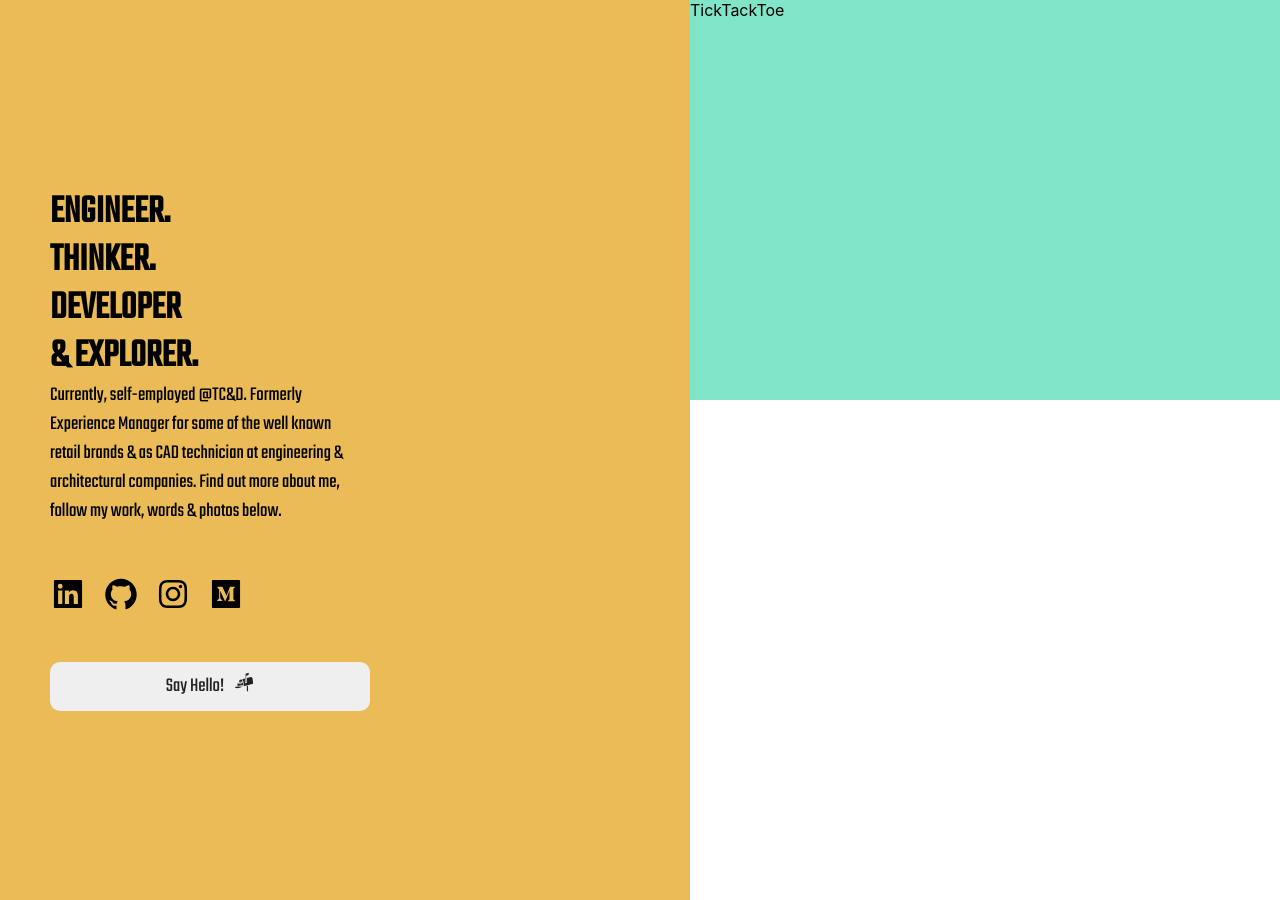
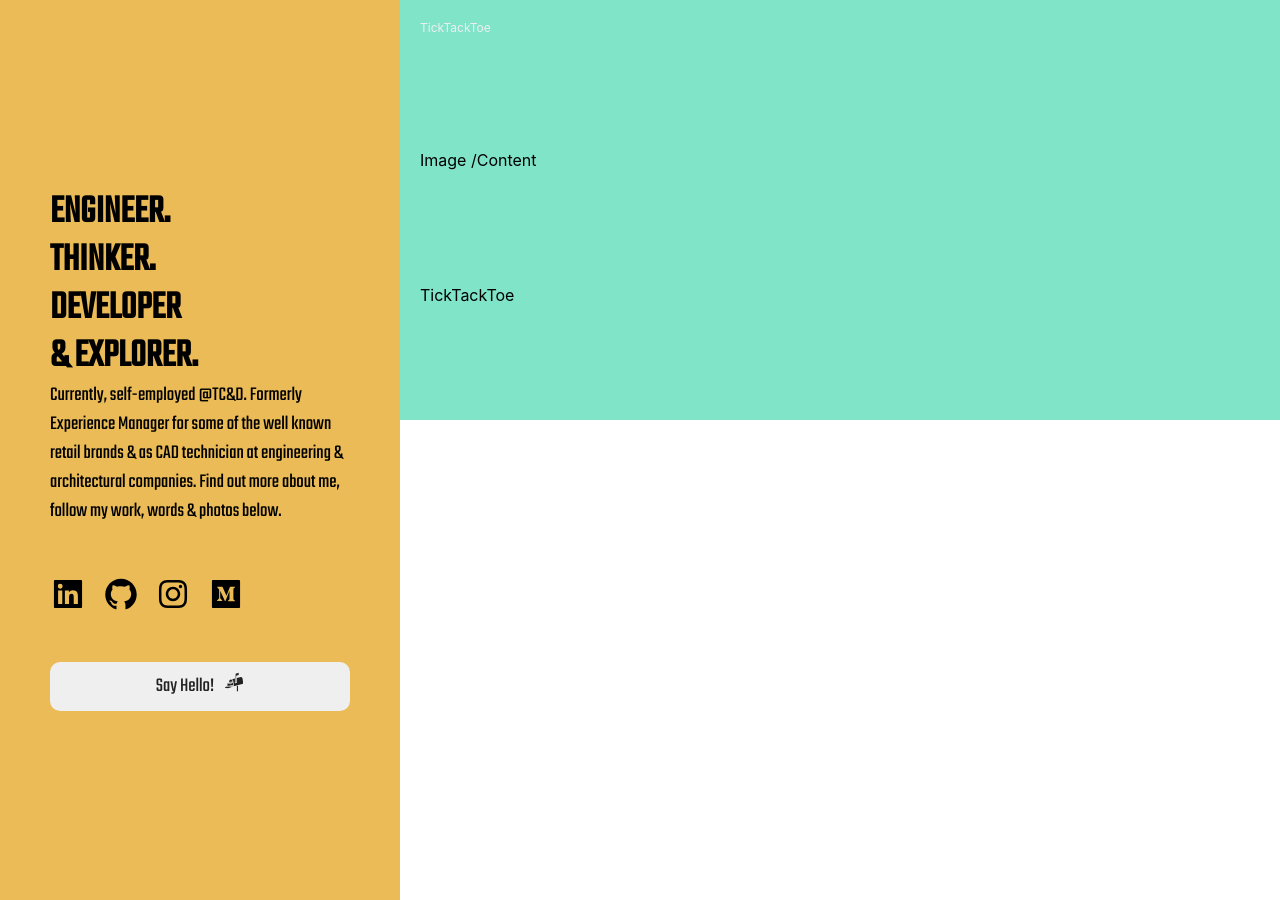
Before and after one commit to EdAncerys/PP-Website-ReactApp, a React (Create React App) app: page / in a window 1280 px wide. Built offline with nearby package versions, Linux system fonts and the light colour scheme.

Commit message:
Add TickTackToe banner headder

```diff
--- a/src/App.js
+++ b/src/App.js
@@ -22,6 +22,6 @@ export default function App({ props }) {
 const styles = {
   container: {
     display: 'grid',
-    gridTemplateColumns: 'auto auto',
+    gridTemplateColumns: '400px auto',
   },
 };
--- a/src/components/AboutBanner/AboutBanner.jsx
+++ b/src/components/AboutBanner/AboutBanner.jsx
@@ -32,7 +32,6 @@ const styles = {
     height: '100vh',
     backgroundColor: colors.yellow,
     padding: 50,
-    minWidth: 300,
     userSelect: 'none',
     cursor: 'default',
   },
--- a/src/components/AboutBanner/MailMeButton.jsx
+++ b/src/components/AboutBanner/MailMeButton.jsx
@@ -37,7 +37,6 @@ export default function MailMeButton({
         padding: 10,
         cursor: 'pointer',
         fontSize: 20,
-        maxWidth: 300,
         transform: clickEffect ? 'scale(0.99)' : 'scale(1)',
       }}
       onMouseOver={() => setHover(true)}
--- a/src/components/ContentBanner.jsx
+++ b/src/components/ContentBanner.jsx
@@ -14,7 +14,6 @@ export default function ContentBanner({ props }) {
 const styles = {
   container: {
     display: 'grid',
-    minWidth: 300,
     userSelect: 'none',
     cursor: 'default',
     overflow: 'auto',
--- a/src/components/TickTackToeBanner/TickTackToeBanner.jsx
+++ b/src/components/TickTackToeBanner/TickTackToeBanner.jsx
@@ -1,17 +1,29 @@
 import React from 'react';
+
 import colors from '../../config/colors';
 
 export default function TickTackToeBanner({ props }) {
   return (
     <div style={styles.container}>
-      <div>TickTackToe</div>
+      <div style={styles.header}>TickTackToe</div>
+      <div>Image /Content</div>
+      <div style={styles.footer}>TickTackToe</div>
     </div>
   );
 }
 
 const styles = {
   container: {
+    display: 'grid',
+    gridTemplateRows: '200 auto 500',
+    // alignItems: 'center',
+    paddingLeft: 20,
+    paddingTop: 20,
     height: 400,
     backgroundColor: colors.electric,
   },
+  header: {
+    fontSize: 12,
+    color: colors.white,
+  },
 };
```
